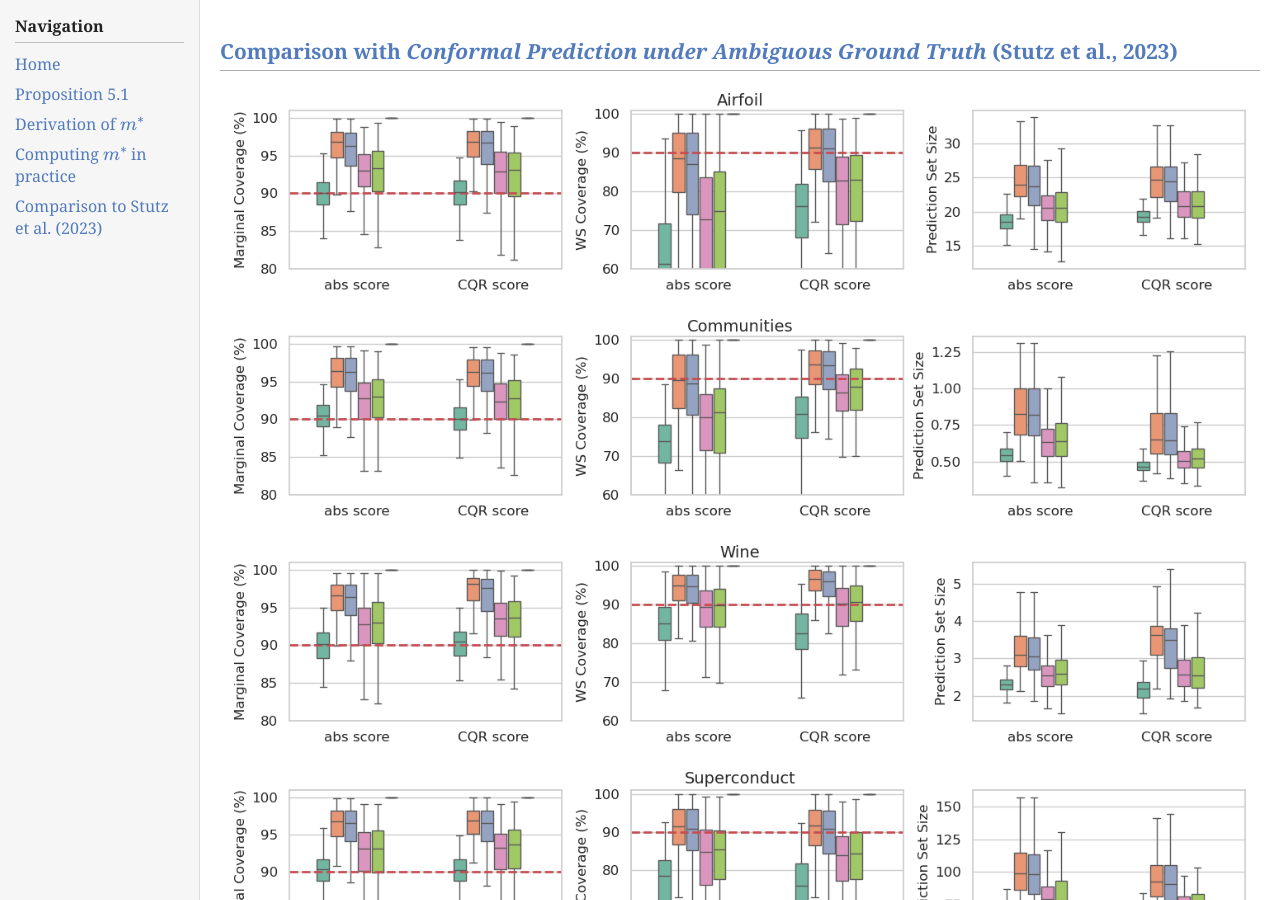
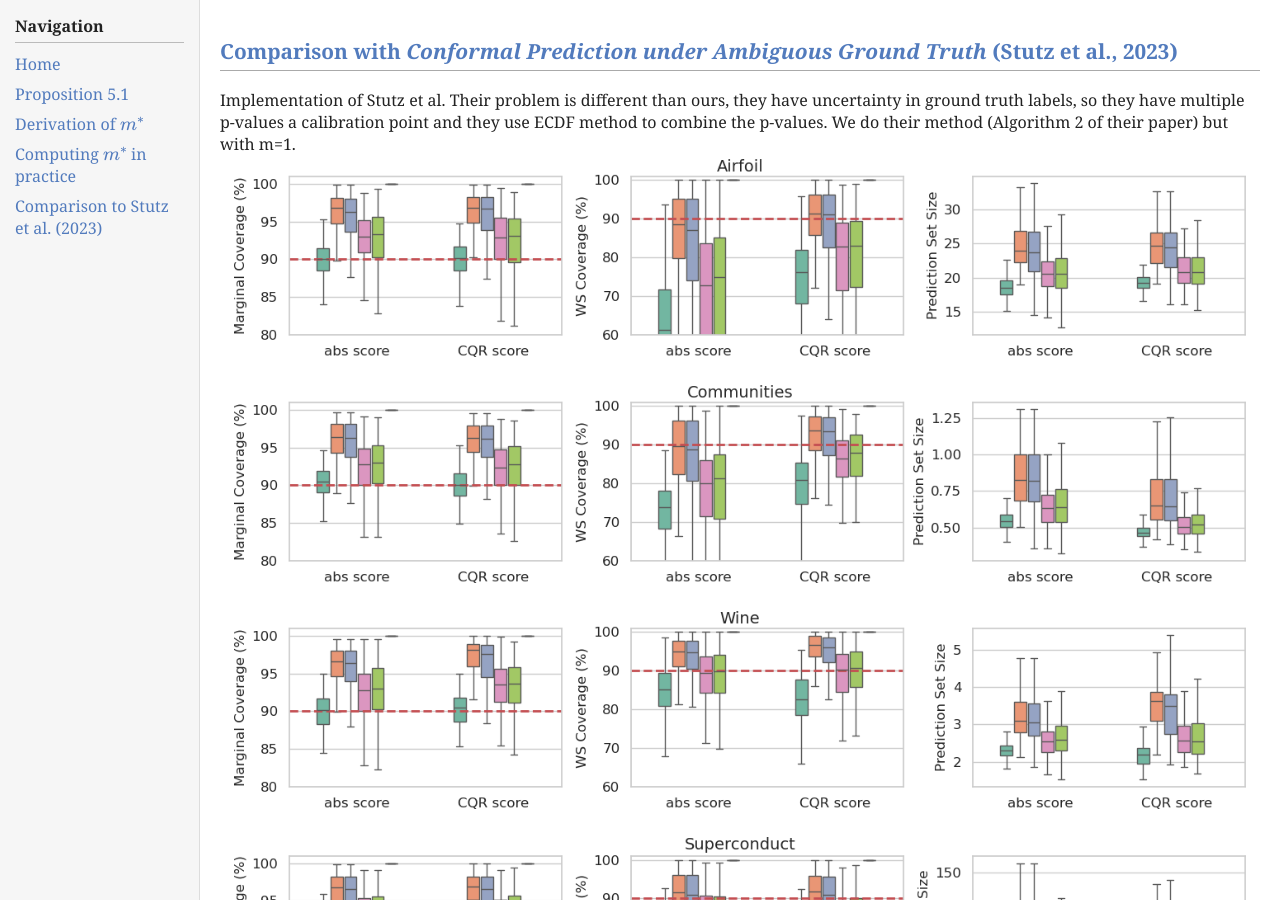
Before and after one commit to math-imposter/math-imposter.github.io, a Jekyll site: the page built from pages/stutz-comparison.html, in a window 1280 px wide and 900 px high. Built offline with Jekyll 4.4.1, drawn with Linux system fonts in a browser that asks for light colours.

Commit message:
intro section to stutz

```diff
--- a/pages/stutz-comparison.html
+++ b/pages/stutz-comparison.html
@@ -5,6 +5,8 @@ permalink: /stutz-comparison
 ---
 
 <h2>Comparison with <i>Conformal Prediction under Ambiguous Ground Truth</i> (Stutz et al., 2023)</h2>
+
+Implementation of Stutz et al. Their problem is different than ours, they have uncertainty in ground truth labels, so they have multiple p-values a calibration point and they use ECDF method to combine the p-values. We do their method (Algorithm 2 of their paper) but with m=1.
 
 <div>
   <img src="/assets/images/fig2_regression.png" alt="Figure 1" style="max-width: 100%; height: auto;">
```
